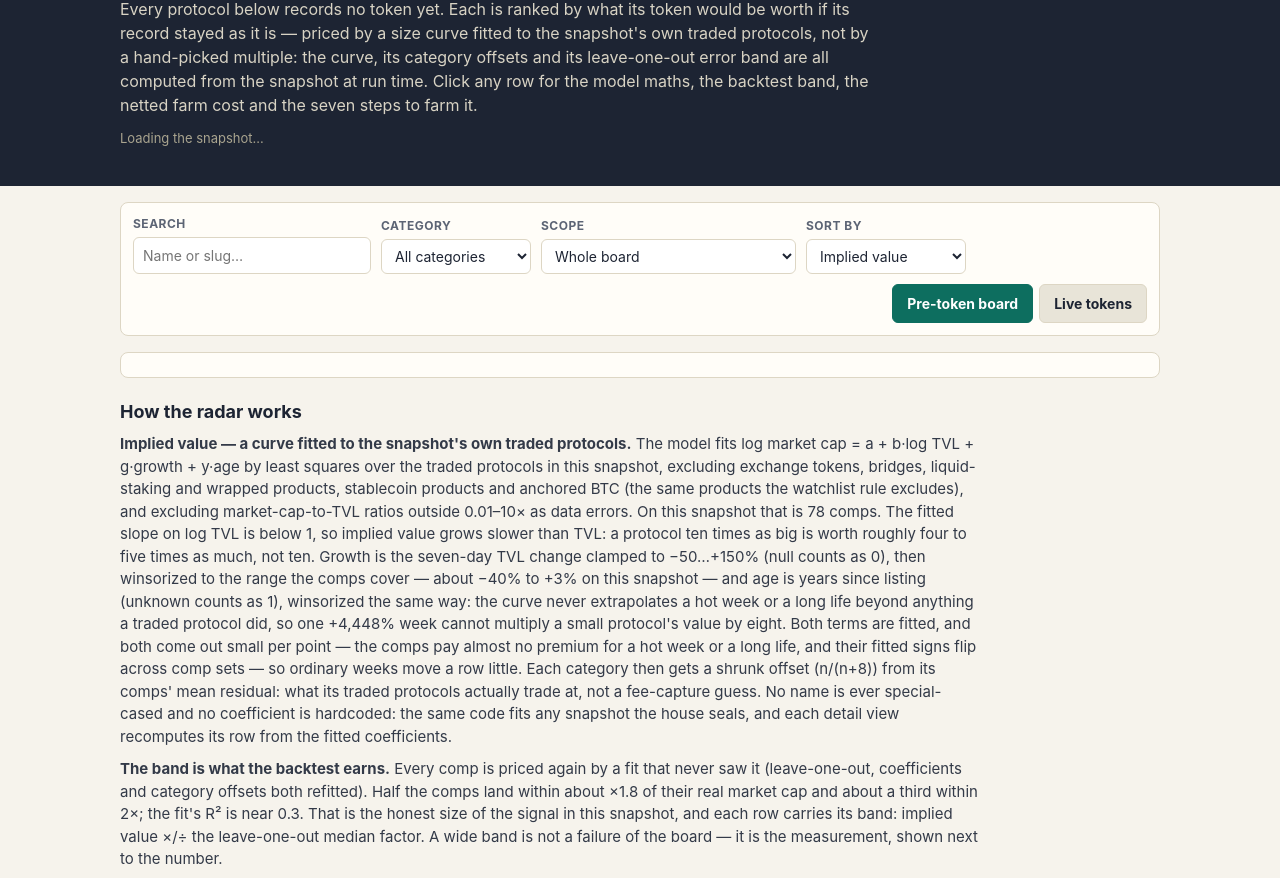
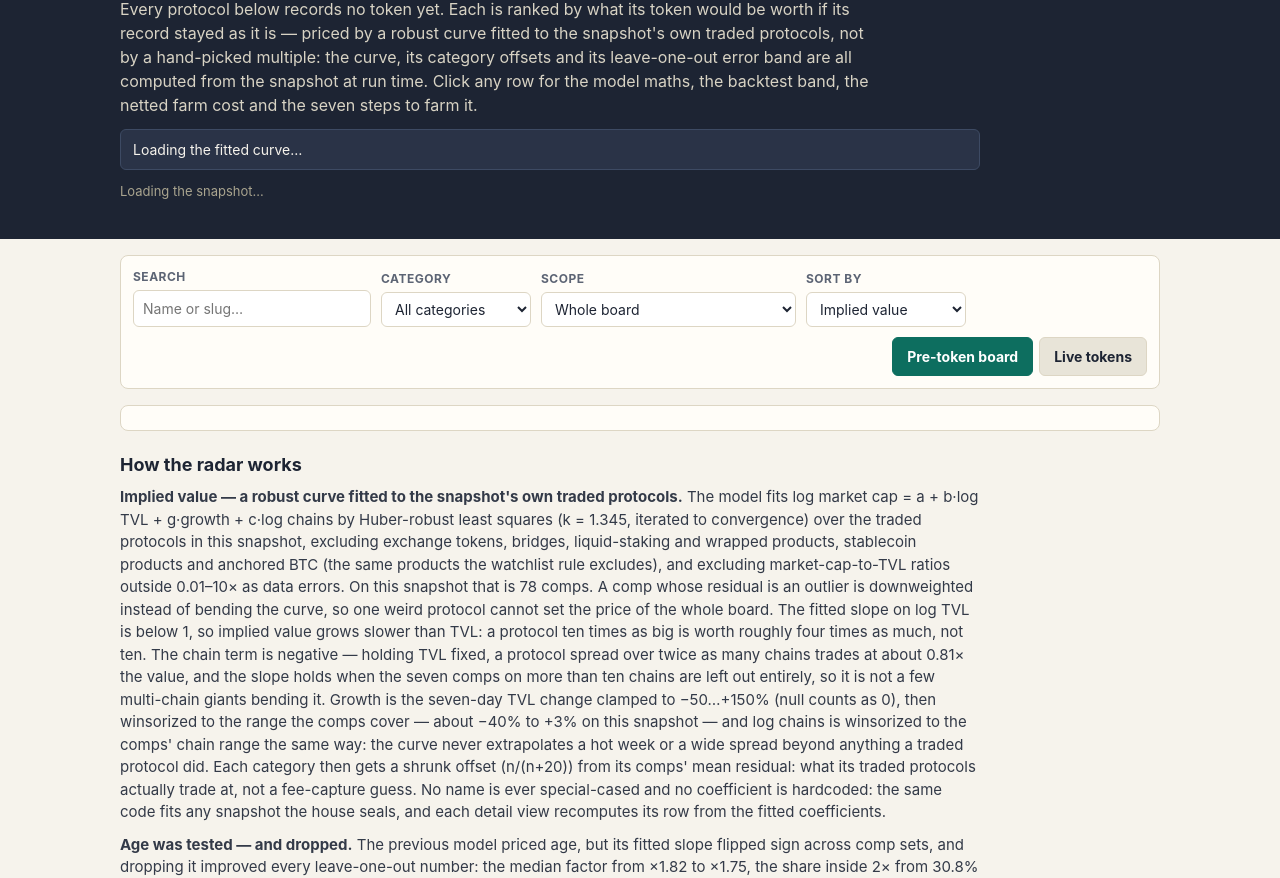
Before and after one commit to ahridwann/token-launch-radar, a plain HTML site: page dashboard/index.html in a window 1280 px wide. Shown: the part 100-978 px from the top of the page. Drawn offline with Linux system fonts and the light colour scheme; a script that the page names is missing.

Commit message:
dashboard round 6

```diff
--- a/dashboard/app.css
+++ b/dashboard/app.css
@@ -26,6 +26,11 @@ body {
 .kicker { margin: 0 0 6px; color: #8fd0c2; font-size: 12px; letter-spacing: 2px; text-transform: uppercase; font-weight: 700; }
 .top h1 { margin: 0 0 10px; font-size: 30px; line-height: 1.15; letter-spacing: -0.5px; }
 .lede { margin: 0 0 12px; max-width: 760px; color: #d8d3c4; font-size: 16px; }
+.formula {
+  margin: 0 0 12px; max-width: 860px; color: #f6f3ec; font-size: 14px;
+  background: #2a3347; border: 1px solid #3d4a63; border-radius: 6px; padding: 9px 12px;
+  font-variant-numeric: tabular-nums;
+}
 .meta { margin: 0 0 14px; color: #a9a48f; font-size: 13px; }
 .stats { display: flex; flex-wrap: wrap; gap: 8px; }
 .stat { background: #2a3347; border: 1px solid #3d4a63; border-radius: 6px; padding: 8px 12px; font-size: 13px; }
@@ -57,7 +62,7 @@ body {
    aside, and the protocol's detail fills the first screen. */
 .detail-open .top { padding: 14px 0 12px; }
 .detail-open .top h1 { font-size: 22px; margin: 0; }
-.detail-open .lede, .detail-open .meta, .detail-open .stats, .detail-open .method { display: none; }
+.detail-open .lede, .detail-open .meta, .detail-open .stats, .detail-open .formula, .detail-open .method { display: none; }
 .detail h2 { margin: 0 0 2px; font-size: 22px; }
 .detail .sub { margin: 0 0 12px; color: var(--muted); font-size: 14px; }
 .detail .grid { display: grid; grid-template-columns: repeat(4, 1fr); gap: 10px; margin: 0 0 14px; }
--- a/dashboard/index.html
+++ b/dashboard/index.html
@@ -9,13 +9,14 @@
 <body>
 <header class="top">
   <div class="wrap">
-    <p class="kicker">Token Radar · model radar-4</p>
+    <p class="kicker">Token Radar · model radar-6</p>
     <h1>Which launch is worth farming next?</h1>
     <p class="lede">Every protocol below records no token yet. Each is ranked by what its token would be
-    worth if its record stayed as it is — priced by a size curve fitted to the snapshot's own
+    worth if its record stayed as it is — priced by a robust curve fitted to the snapshot's own
     traded protocols, not by a hand-picked multiple: the curve, its category offsets and its
     leave-one-out error band are all computed from the snapshot at run time. Click any row
     for the model maths, the backtest band, the netted farm cost and the seven steps to farm it.</p>
+    <p class="formula" id="formula">Loading the fitted curve…</p>
     <p class="meta" id="meta">Loading the snapshot…</p>
     <div class="stats" id="stats"></div>
   </div>
@@ -53,30 +54,39 @@
   </section>
   <section class="method">
     <h2>How the radar works</h2>
-    <p><strong>Implied value — a curve fitted to the snapshot's own traded protocols.</strong>
-    The model fits log market cap = a + b·log TVL + g·growth + y·age by least squares over the
-    traded protocols in this snapshot, excluding exchange tokens, bridges, liquid-staking and
-    wrapped products, stablecoin products and anchored BTC (the same products the watchlist
-    rule excludes), and excluding market-cap-to-TVL ratios outside 0.01–10× as data errors.
-    On this snapshot that is 78 comps. The fitted slope on log TVL is below 1, so implied
-    value grows slower than TVL: a protocol ten times as big is worth roughly four to five
-    times as much, not ten. Growth is the seven-day TVL change clamped to −50…+150% (null
-    counts as 0), then winsorized to the range the comps cover — about −40% to +3% on this
-    snapshot — and age is years since listing (unknown counts as 1), winsorized the same
-    way: the curve never extrapolates a hot week or a long life beyond anything a traded
-    protocol did, so one +4,448% week cannot multiply a small protocol's value by eight.
-    Both terms are fitted, and both come out small per point — the comps pay almost no
-    premium for a hot week or a long life, and their fitted signs flip across comp sets —
-    so ordinary weeks move a row little. Each category then gets a shrunk offset (n/(n+8)) from its comps' mean residual: what its traded
-    protocols actually trade at, not a fee-capture guess. No name is ever special-cased and
-    no coefficient is hardcoded: the same code fits any snapshot the house seals, and each
+    <p><strong>Implied value — a robust curve fitted to the snapshot's own traded protocols.</strong>
+    The model fits log market cap = a + b·log TVL + g·growth + c·log chains by Huber-robust least
+    squares (k = 1.345, iterated to convergence) over the traded protocols in this snapshot,
+    excluding exchange tokens, bridges, liquid-staking and wrapped products, stablecoin
+    products and anchored BTC (the same products the watchlist rule excludes), and excluding
+    market-cap-to-TVL ratios outside 0.01–10× as data errors. On this snapshot that is 78 comps.
+    A comp whose residual is an outlier is downweighted instead of bending the curve, so one
+    weird protocol cannot set the price of the whole board. The fitted slope on log TVL is
+    below 1, so implied value grows slower than TVL: a protocol ten times as big is worth
+    roughly four times as much, not ten. The chain term is negative — holding TVL fixed, a
+    protocol spread over twice as many chains trades at about 0.81× the value, and the slope
+    holds when the seven comps on more than ten chains are left out entirely, so it is not a
+    few multi-chain giants bending it. Growth is the seven-day TVL change clamped to −50…+150%
+    (null counts as 0), then winsorized to the range the comps cover — about −40% to +3% on this
+    snapshot — and log chains is winsorized to the comps' chain range the same way: the curve
+    never extrapolates a hot week or a wide spread beyond anything a traded protocol did.
+    Each category then gets a shrunk offset (n/(n+20)) from its comps' mean residual: what its
+    traded protocols actually trade at, not a fee-capture guess. No name is ever special-cased
+    and no coefficient is hardcoded: the same code fits any snapshot the house seals, and each
     detail view recomputes its row from the fitted coefficients.</p>
+    <p><strong>Age was tested — and dropped.</strong> The previous model priced age, but its fitted
+    slope flipped sign across comp sets, and dropping it improved every leave-one-out number:
+    the median factor from ×1.82 to ×1.75, the share inside 2× from 30.8% to 42.3%, the log RMSE
+    from 1.537 to 1.519. Age is still shown on every row and still sets the farm plan's hold
+    time — a young protocol needs longer on record — it just does not price the token, because
+    the traded protocols say it does not. Every candidate change in this model was tried the
+    same honest way and kept only when it improved all three backtest numbers.</p>
     <p><strong>The band is what the backtest earns.</strong> Every comp is priced again by a fit
-    that never saw it (leave-one-out, coefficients and category offsets both refitted). Half
-    the comps land within about ×1.8 of their real market cap and about a third within 2×;
-    the fit's R² is near 0.3. That is the honest size of the signal in this snapshot, and
-    each row carries its band: implied value ×/÷ the leave-one-out median factor. A wide
-    band is not a failure of the board — it is the measurement, shown next to the number.</p>
+    that never saw it (leave-one-out, winsor bounds, robust fit and category offsets all
+    refitted). About 42% of the comps land within 2× of their real market cap and half within
+    about ×1.75; the fit's R² is near 0.33. That is the honest size of the signal in this
+    snapshot, and each row carries its band: implied value ×/÷ the leave-one-out median factor.
+    A wide band is not a failure of the board — it is the measurement, shown next to the number.</p>
     <p><strong>Netted farm plans.</strong> Each plan is generated from the protocol's own category,
     chains, TVL, age and seven-day trend: the capital, the hold time and the weekly cadence
     follow those figures, the first step names its primary chain and TVL tier, a growing row
```
Also changed, not shown: dashboard/app.js (+19 -9 lines).
